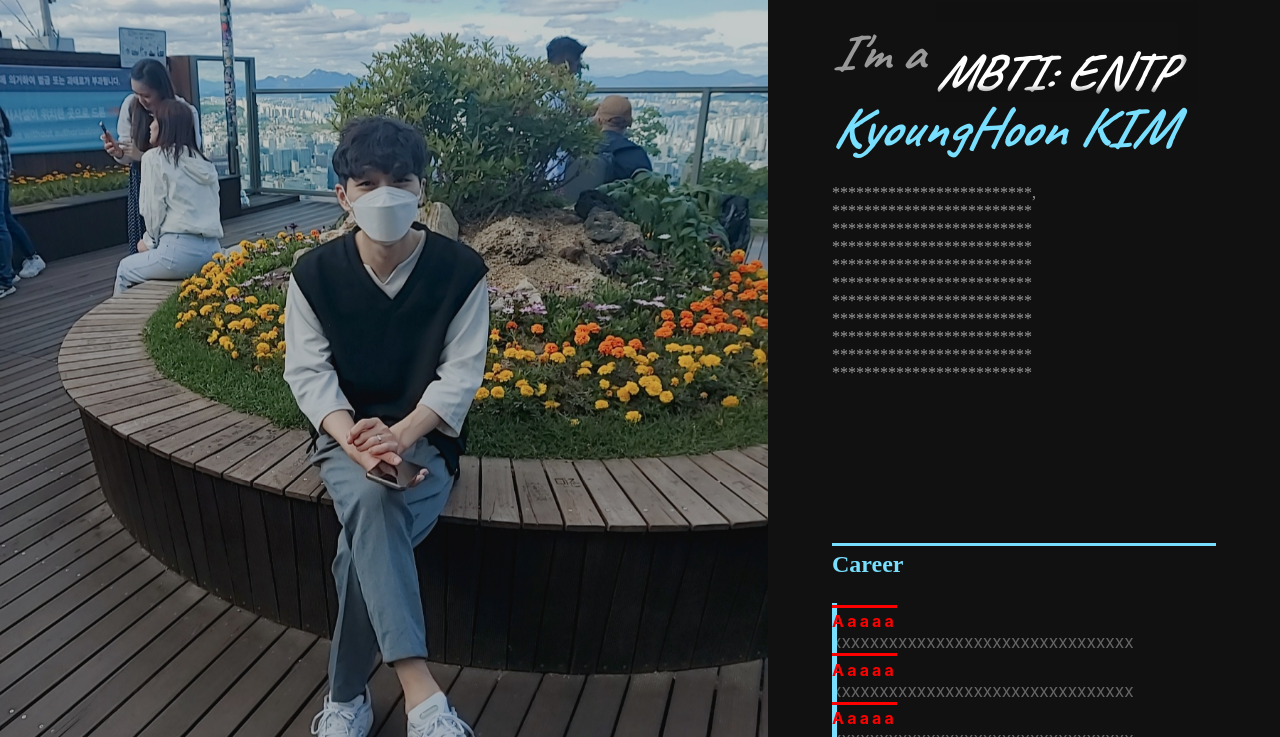
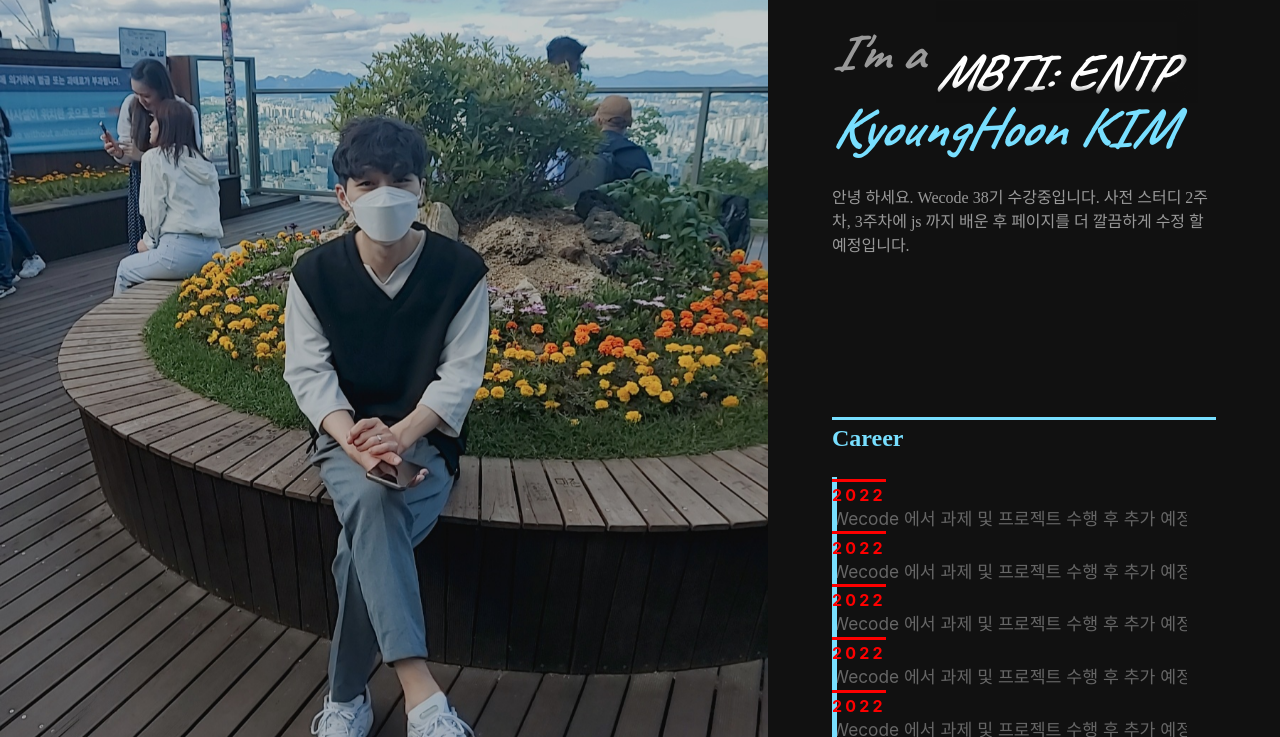
Before and after one commit to kh881122/hoonpage, a plain HTML site: page index.html in a window 1280 px wide. Shown: the part 63-800 px from the top of the page. Drawn offline with Linux system fonts and the light colour scheme.

Commit message:
수정하기

```diff
--- a/index.html
+++ b/index.html
@@ -52,17 +52,8 @@
                     <h1 class="name_title">KyoungHoon KIM</h1>
 
                 </div>
-                <p>*************************,
-                    *************************
-                    *************************
-                    *************************
-                    *************************
-                    *************************
-                    *************************
-                    *************************
-                    *************************
-                    *************************
-                    *************************
+                <p>안녕 하세요. Wecode 38기 수강중입니다.
+                   사전 스터디 2주차, 3주차에 js 까지 배운 후 페이지를 더 깔끔하게 수정 할 예정입니다.
                 </p>
             </div>
             <div class="profile_section">
@@ -70,24 +61,24 @@
                 <div class = "container_projects">
                     <ul class="timeline">
                         <li>
-                        <h3 class="animation_career">Aaaaa</h3>
-                            <p class="animation_slidein">xxxxxxxxxxxxxxxxxxxxxxxxxxxxxxxx</p>
+                        <h3 class="animation_career">2022</h3>
+                            <p class="animation_slidein">Wecode 에서 과제 및 프로젝트 수행 후 추가 예정</p>
                         </li>
                         <li>
-                        <h3 class="animation_career">Aaaaa</h3>
-                            <p class="animation_slidein">xxxxxxxxxxxxxxxxxxxxxxxxxxxxxxxx</p>
+                        <h3 class="animation_career">2022</h3>
+                            <p class="animation_slidein">Wecode 에서 과제 및 프로젝트 수행 후 추가 예정</p>
                         </li>
                         <li>
-                        <h3 class="animation_career">Aaaaa</h3>
-                            <p class="animation_slidein">xxxxxxxxxxxxxxxxxxxxxxxxxxxxxxxx</p>
+                        <h3 class="animation_career">2022</h3>
+                            <p class="animation_slidein">Wecode 에서 과제 및 프로젝트 수행 후 추가 예정</p>
                         </li>
                         <li>
-                        <h3 class="animation_career">Aaaaa</h3>
-                            <p class="animation_slidein">xxxxxxxxxxxxxxxxxxxxxxxxxxxxxxxx</p>
+                        <h3 class="animation_career">2022</h3>
+                            <p class="animation_slidein">Wecode 에서 과제 및 프로젝트 수행 후 추가 예정</p>
                         </li>
                         <li>
-                        <h3 class="animation_career">Aaaaa</h3>
-                            <p class="animation_slidein">xxxxxxxxxxxxxxxxxxxxxxxxxxxxxxxx</p>
+                        <h3 class="animation_career">2022</h3>
+                            <p class="animation_slidein">Wecode 에서 과제 및 프로젝트 수행 후 추가 예정</p>
                         </li>
                     </ul>
                     <div class="overlay"></div>
```
